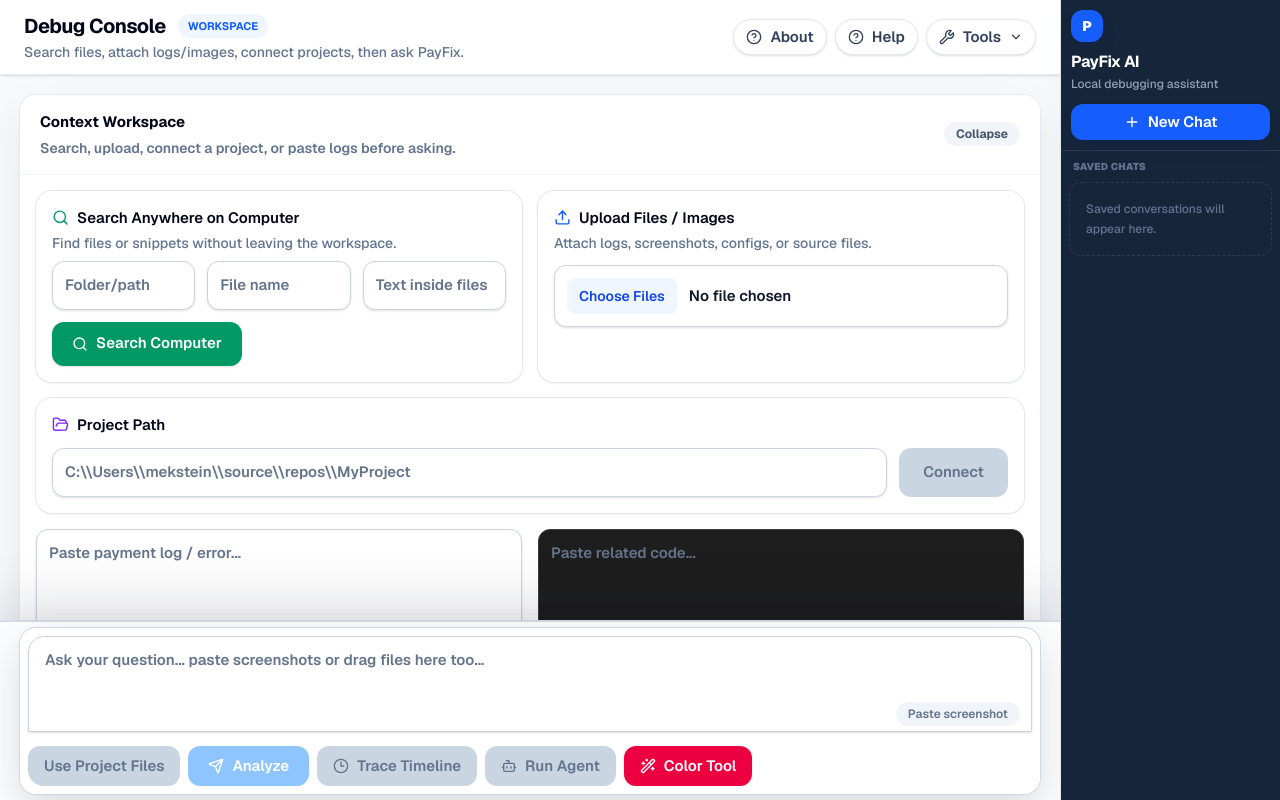
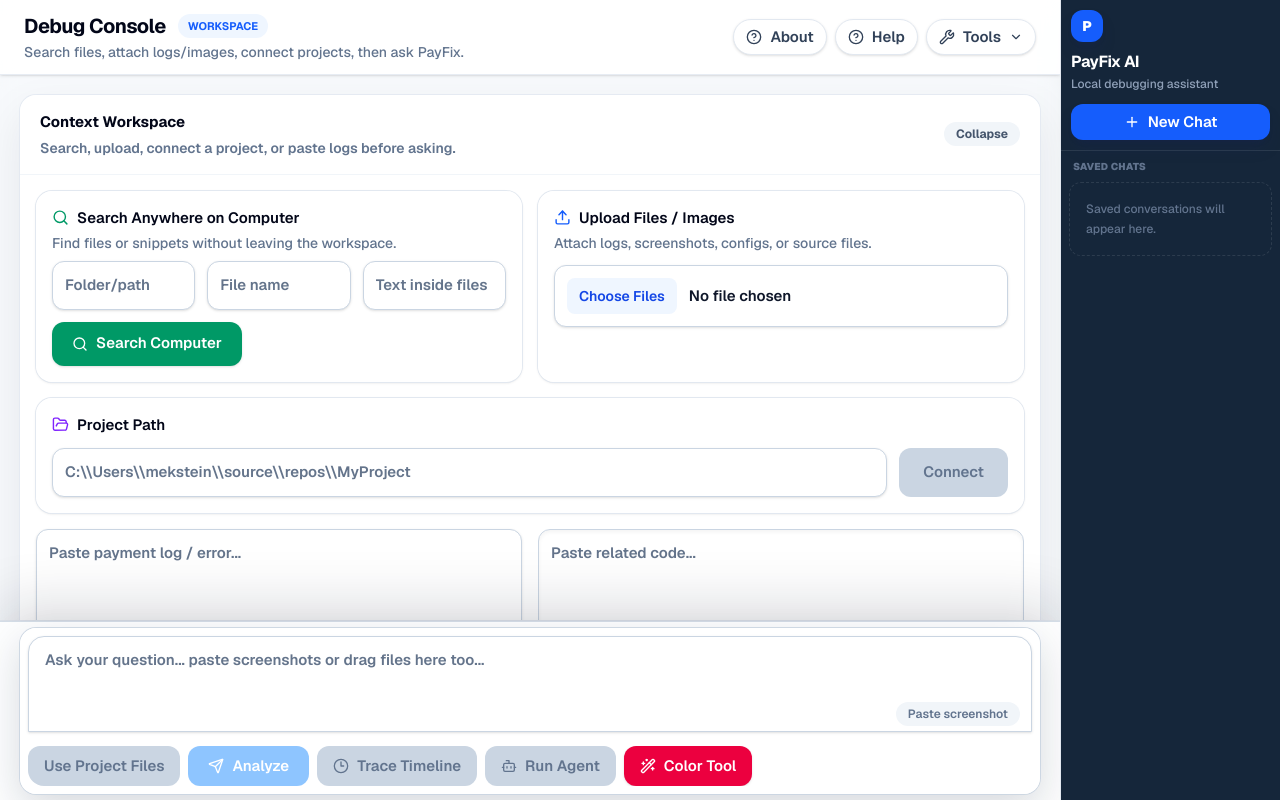
Before and after one commit to Moshe844/PayAI, a Next.js app: page / in a window 1280 px wide. Built offline with nearby package versions, Linux system fonts and the light colour scheme.

Commit message:
Use light code input styling

```diff
--- a/app/components/Composer.tsx
+++ b/app/components/Composer.tsx
@@ -85,7 +85,7 @@
   "rounded-xl border border-slate-300 bg-white px-3 py-3 text-[15px] font-medium text-slate-950 shadow-sm transition placeholder:text-slate-400 focus:border-blue-500 focus:ring-4 focus:ring-blue-100";
 
 const codeInputClass =
-  "rounded-xl border border-[#3c3c3c] bg-[#1e1e1e] px-3 py-3 font-mono text-[14px] font-medium leading-6 text-[#d4d4d4] shadow-inner outline-none transition placeholder:text-[#858585] selection:bg-[#264f78] focus:border-[#007acc] focus:ring-4 focus:ring-[#007acc]/20";
+  "rounded-xl border border-slate-300 bg-white px-3 py-3 font-mono text-[14px] font-medium leading-6 text-[#1f1f1f] shadow-inner outline-none transition placeholder:text-slate-400 selection:bg-[#add6ff] focus:border-[#007acc] focus:ring-4 focus:ring-[#007acc]/20";
 
 const panelClass =
   "rounded-2xl bg-white/90 p-4 shadow-sm ring-1 ring-slate-200";
@@ -585,7 +585,7 @@
                   style={{ height: composerHeight }}
                   className={`w-full resize-none rounded-b-none px-4 py-3 pr-40 text-[15px] font-medium shadow-sm transition focus:ring-4 ${
                     questionLooksLikeCode
-                      ? "rounded-t-2xl border border-[#3c3c3c] bg-[#1e1e1e] font-mono leading-6 text-[#d4d4d4] caret-[#569cd6] placeholder:text-[#858585] shadow-inner selection:bg-[#264f78] focus:border-[#007acc] focus:ring-[#007acc]/20"
+                      ? "rounded-t-2xl border border-slate-300 bg-white font-mono leading-6 text-[#1f1f1f] caret-[#007acc] placeholder:text-slate-400 shadow-inner selection:bg-[#add6ff] focus:border-[#007acc] focus:ring-[#007acc]/20"
                       : `${inputClass} rounded-t-2xl`
                   }`}
                   spellCheck={!questionLooksLikeCode}
@@ -594,7 +594,7 @@
 
                 <div
                   className={`pointer-events-none absolute bottom-3 right-3 rounded-full px-3 py-1 text-xs font-semibold ${
-                    questionLooksLikeCode ? "bg-[#252526] text-[#9cdcfe] shadow-sm ring-1 ring-[#3c3c3c]" : "bg-slate-100 text-slate-500"
+                    questionLooksLikeCode ? "bg-blue-50 text-blue-700 shadow-sm ring-1 ring-blue-200" : "bg-slate-100 text-slate-500"
                   }`}
                 >
                   {questionLooksLikeCode ? "Code detected" : "Paste screenshot"}
```
